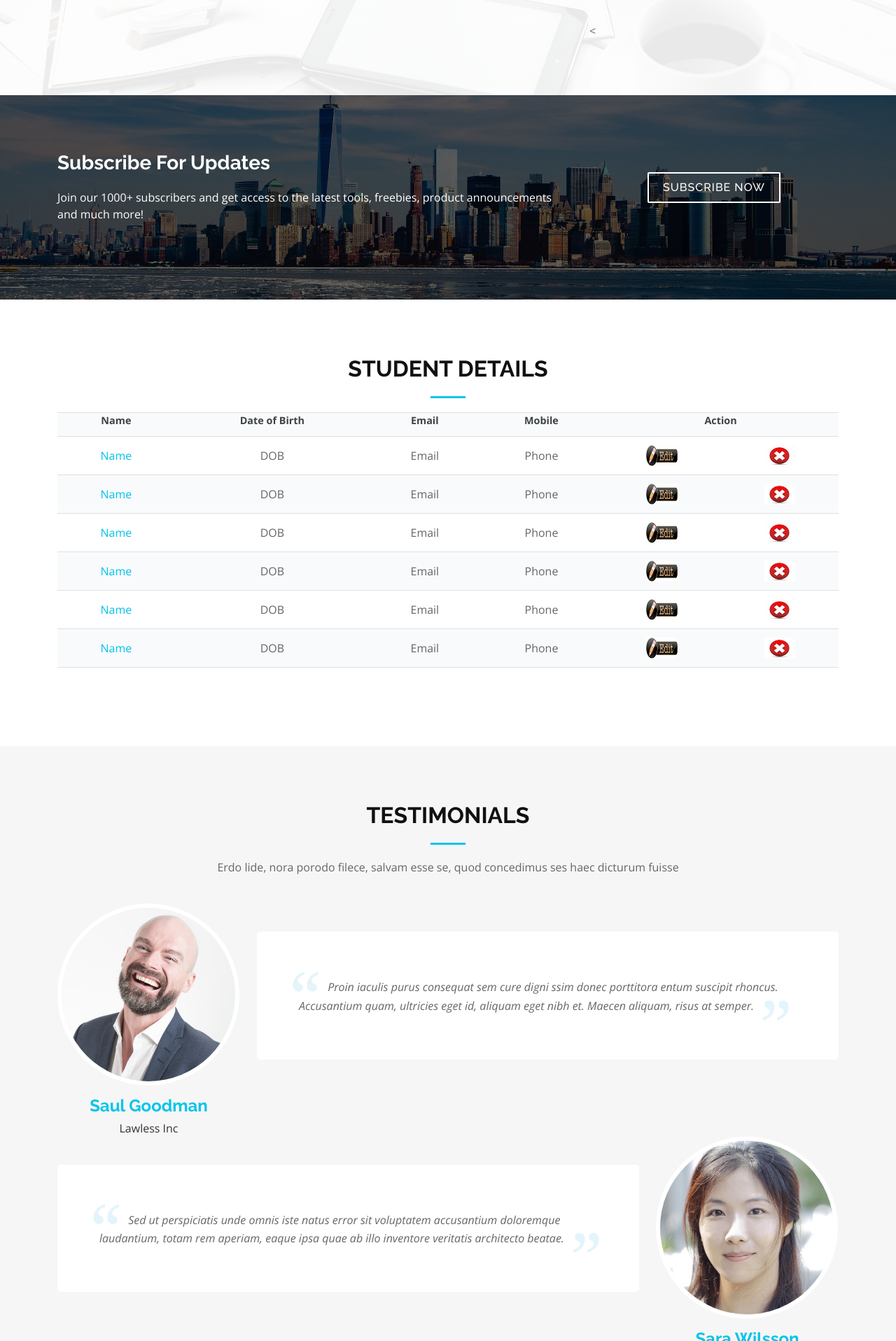
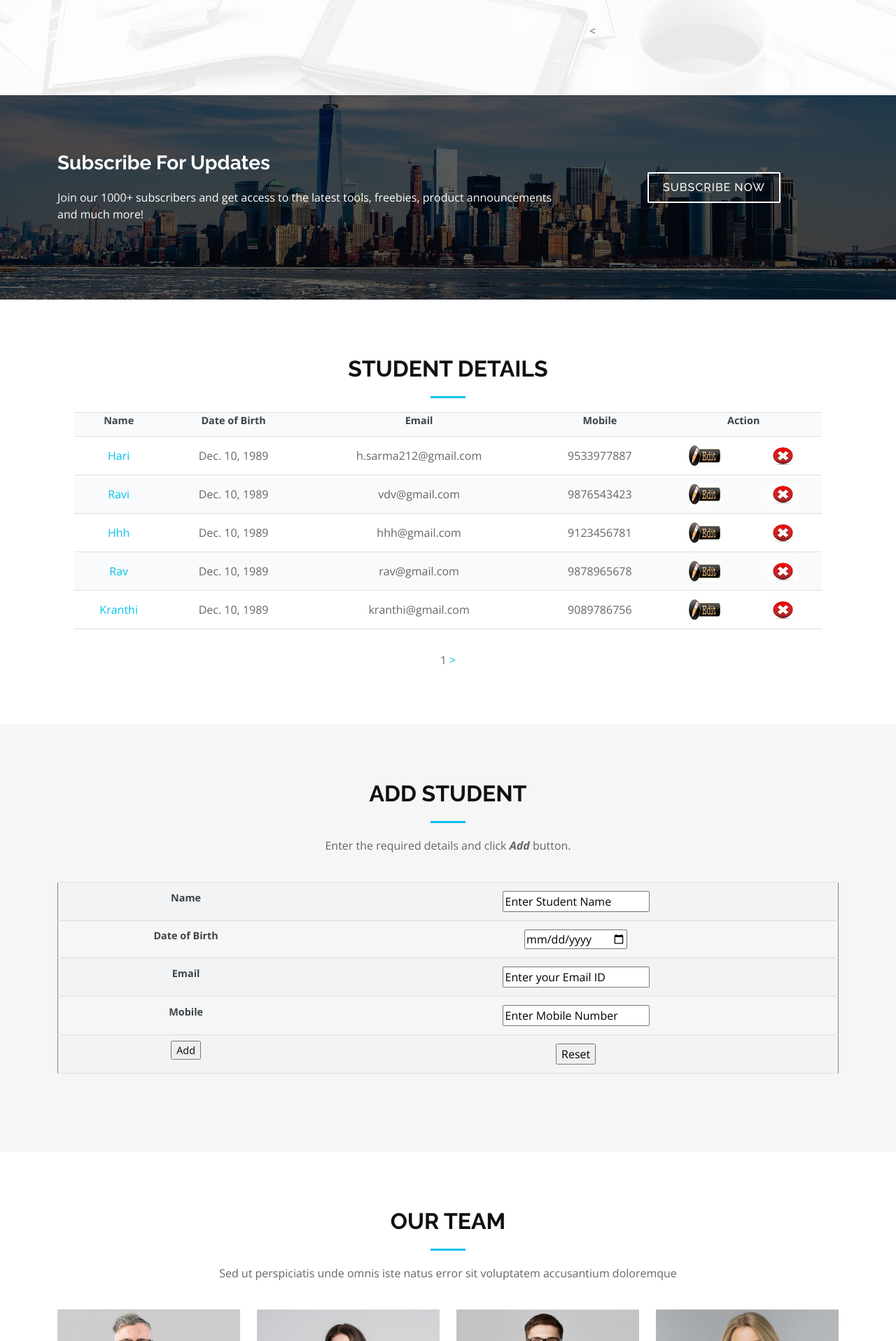
Before and after one commit to harisharma212/PyMan, a Django app: page /home/ in a window 1280 px wide. Shown: the part 1884-3800 px from the top of the page at 70% size. Run offline with Django 3.2, Linux system fonts and the light colour scheme; data comes from the database, SQL or seed files in the repository; both versions use the stored data as it was after the commit; some libraries are stand-ins or nearby versions.

Commit message:
Modified Models & students.html

```diff
--- /dev/null
+++ b/Student/MyApp/Templates/add_student.html
@@ -0,0 +1,43 @@
+{% load static %}
+<section id="testimonials">
+  <div class="container" data-aos="fade-up">
+    <div class="row">
+      <div class="col-md-12">
+        <h3 class="section-title">Add Student</h3>
+        <div class="section-title-divider"></div>
+        <p class="section-description">Enter the required details and click <b><i>Add</i></b> button.</p>
+      </div>
+    </div>
+
+    <div class="row">
+      <form action="/add_student/" method="POST">
+        {% csrf_token %}
+        <table align="center" border="1" text-align="center">
+          <tr>
+            <th>Name</th>
+            <td><input type="text" name="name" value="Enter Student Name"></td>
+          </tr>
+          <tr>
+            <th>Date of Birth</th>
+            <td><input type="date" name="dob"></td>
+          </tr>
+          <tr>
+            <th>Email</th>
+            <td><input type="text" name="mail_id" value="Enter your Email ID"></td>
+          </tr>
+          <tr>
+            <th>Mobile</th>
+            <td><input type="text" name="mobile" value="Enter Mobile Number"></td>
+          </tr>
+          <tr>
+            <th><input type="submit" value="Add"></th>
+            <td><input type="reset" name="Reset"></td>
+          </tr>
+        </table>
+       </form>
+
+    </div>
+
+
+  </div>
+</section><!-- End Testimonials Section -->
--- a/Student/MyApp/Templates/header.html
+++ b/Student/MyApp/Templates/header.html
@@ -12,11 +12,11 @@
         <li><a class="nav-link scrollto" href="#about">About</a></li>
         <li><a class="nav-link scrollto" href="#services">Services</a></li>
         <li><a class="nav-link scrollto " href="#portfolio">Students</a></li>
-        <li><a class="nav-link scrollto" href="#testimonials">Testimonials</a></li>
+        <li><a class="nav-link scrollto" href="#testimonials">Add Student</a></li>
         <li><a class="nav-link scrollto" href="#team">Team</a></li>
-        <li class="dropdown"><a href="#"><span>Drop Down</span> <i class="bi bi-chevron-down"></i></a>
+        <li class="dropdown"><a href="#"><span>CRUD</span> <i class="bi bi-chevron-down"></i></a>
           <ul>
-            <li><a href="#">Drop Down 1</a></li>
+            <li><a href="#">Drop Down</a></li>
             <li class="dropdown"><a href="#"><span>Deep Drop Down</span> <i class="bi bi-chevron-right"></i></a>
               <ul>
                 <li><a href="#">Deep Drop Down 1</a></li>
--- a/Student/MyApp/Templates/home.html
+++ b/Student/MyApp/Templates/home.html
@@ -25,8 +25,8 @@
     <!-- ======= Students Section ======= -->
     {% include 'students.html' %}
 
-    <!-- ======= Testimonials Section ======= -->
-    {% include 'testimonials.html' %}
+    <!-- ======= Add Student Section ======= -->
+    {% include 'add_student.html' %}
 
     <!-- ======= Team Section ======= -->
     {% include 'team.html' %}
--- a/Student/MyApp/Templates/students.html
+++ b/Student/MyApp/Templates/students.html
@@ -10,8 +10,8 @@
 
     <div class="row">
       <div class="col-lg-12 d-flex justify-content-center">
+        <div class="container">
           <table>
-
             <tr>
               <th>Name</th>
               <th>Date of Birth</th>
@@ -19,21 +19,33 @@
               <th>Mobile</th>
               <th colspan="2" text-align="center">Action</th>
             </tr>
-          {% for i in '012345'|make_list %}
+            {% for i in page_obj.object_list %}
             <tr>
-              <td><a href="/view_student/">Name</a></td>
-              <td>DOB</td>
-              <td>Email</td>
-              <td>Phone</td>
+              <td><a href="/view_student/">{{i.name}}</a></td>
+              <td>{{i.dob}}</td>
+              <td>{{i.mail_id}}</td>
+              <td>{{i.mobile}}</td>
               <td><a href="/edit_student/"><img src="{% static 'assets/img/edit.jpg' %}" ></a></td>
               <td><a href="/delete_student/"><img src="{% static 'assets/img/delete.png' %}" ></a></td>
             </tr>
           {% endfor %}
         </table>
+        <center>
+          {%if page_obj.has_previous %} {# whether the previous page exists #}
+              <a href="?page={{page_obj.previous_page_number}}#portfolio"><</a> {# link to the prev page #}
+          {% endif %}
+          <span>{{page_obj.number}}</span> {# the current page number #}
+
+          {%if page_obj.has_next %} {# whether the next page exists #}
+              <a href="?page={{page_obj.next_page_number}}#portfolio">></a> {# link to the next page #}
+          {% endif %}
+      </center>
+      </div>
+
+
       </div>
     </div>
 
   </div>
 
-  </div>
 </section><!-- End Portfolio Section -->
--- a/Student/MyApp/Templates/testimonials.html
+++ /dev/null
@@ -1,43 +0,0 @@
-{% load static %}
-<section id="testimonials">
-  <div class="container" data-aos="fade-up">
-    <div class="row">
-      <div class="col-md-12">
-        <h3 class="section-title">Testimonials</h3>
-        <div class="section-title-divider"></div>
-        <p class="section-description">Erdo lide, nora porodo filece, salvam esse se, quod concedimus ses haec dicturum fuisse</p>
-      </div>
-    </div>
-
-    <div class="row">
-      <div class="col-md-3">
-        <div class="profile">
-          <div class="pic"><img src="{% static 'assets/img/client-1.jpg' %}" alt=""></div>
-          <h4>Saul Goodman</h4>
-          <span>Lawless Inc</span>
-        </div>
-      </div>
-      <div class="col-md-9">
-        <div class="quote">
-          <b><img src="{% static 'assets/img/quote_sign_left.png' %}" alt=""></b> Proin iaculis purus consequat sem cure digni ssim donec porttitora entum suscipit rhoncus. Accusantium quam, ultricies eget id, aliquam eget nibh et. Maecen aliquam, risus at semper. <small><img src="{% static 'assets/img/quote_sign_right.png' %}" alt=""></small>
-        </div>
-      </div>
-    </div>
-
-    <div class="row">
-      <div class="col-md-9">
-        <div class="quote">
-          <b><img src="{% static 'assets/img/quote_sign_left.png' %}" alt=""></b> Sed ut perspiciatis unde omnis iste natus error sit voluptatem accusantium doloremque laudantium, totam rem aperiam, eaque ipsa quae ab illo inventore veritatis architecto beatae. <small><img src="{% static 'assets/img/quote_sign_right.png' %}" alt=""></small>
-        </div>
-      </div>
-      <div class="col-md-3">
-        <div class="profile">
-          <div class="pic"><img src="{% static 'assets/img/client-2.jpg' %}"alt=""></div>
-          <h4>Sara Wilsson</h4>
-          <span>Odeo Inc</span>
-        </div>
-      </div>
-    </div>
-
-  </div>
-</section><!-- End Testimonials Section -->
--- a/Student/MyApp/admin.py
+++ b/Student/MyApp/admin.py
@@ -5,7 +5,8 @@ from MyApp.models import (
 	Family,
 	GovtProof,
 	Consultancy,
-	CourseFee
+	CourseFee,
+	Batch
 	)
 
 # Register your models here.
@@ -15,3 +16,4 @@ admin.site.register(Family)
 admin.site.register(GovtProof)
 admin.site.register(Consultancy)
 admin.site.register(CourseFee)
+admin.site.register(Batch)
--- /dev/null
+++ b/Student/MyApp/forms.py
@@ -0,0 +1,45 @@
+from django import forms
+
+from MyApp.models import (
+	Student,
+	Education,
+	Family,
+	GovtProof,
+	Consultancy,
+	CourseFee
+	)
+
+class StudentForm(forms.ModelForm):
+	class Meta:
+		model = Student
+		fields = '__all__'
+
+
+class EducationForm(forms.Form):
+	class Meta:
+		model = Education
+		fields = '__all__'
+
+
+class FamilyForm(forms.Form):
+	class Meta:
+		model = Family
+		fields = '__all__'
+
+
+class GovtProofForm(forms.Form):
+	class Meta:
+		model = GovtProof
+		fields = '__all__'
+
+
+class ConsultancyForm(forms.Form):
+	class Meta:
+		model = Consultancy
+		fields = '__all__'
+
+
+class CourseFeeForm(forms.Form):
+	class Meta:
+		model = CourseFee
+		fields = '__all__'
--- a/Student/MyApp/models.py
+++ b/Student/MyApp/models.py
@@ -2,7 +2,18 @@ from django.db import models
 from django.core.validators import MaxValueValidator, MinValueValidator
 
 # Create your models here.
+class Batch(models.Model):
+	number = models.IntegerField(unique=True)
+	start_date = models.DateField()
+	end_date = models.CharField(default="Till Date", max_length=100)
+	batch_name = models.CharField(max_length=100)
+
+	def __str__(self):
+		return str(self.number)
+
+
 class Student(models.Model):
+	batch = models.ForeignKey(Batch, on_delete=models.CASCADE)
 	name = models.CharField(max_length=100)
 	dob = models.DateField()
 	mail_id = models.CharField(max_length=100, unique=True)
--- a/Student/MyApp/views.py
+++ b/Student/MyApp/views.py
@@ -1,5 +1,40 @@
 from django.shortcuts import render
+from django.http import HttpResponseRedirect
+from django.views import View
+from django.core.paginator import Paginator
+
+from MyApp.models import Student
+from MyApp.forms import StudentForm
 
 # Create your views here.
 def home(request):
-	return render(request, 'home.html')
+	add_student_form = StudentForm()
+	students = Student.objects.all()
+
+	p = Paginator(students, 5)
+	page_number = request.GET.get('page')
+
+	try:
+		page_obj = p.get_page(page_number)  # returns the desired page object
+	except PageNotAnInteger:
+		# if page_number is not an integer then assign the first page
+		page_obj = p.page(1)
+	except EmptyPage:
+		# if page is empty then return last pagec
+		page_obj = p.page(p.num_pages)
+
+	return render(request, 'home.html',
+		{'form': add_student_form,
+		'page_obj': page_obj}
+		)
+
+class AddStudentView(View):
+	def get(self, request):
+		return render(request, 'add_student.html')
+
+	def post(self, request):
+		import pdb;pdb.set_trace()
+		form = StudentForm(request.POST)
+		if form.is_valid():
+			form.save()
+		return HttpResponseRedirect('/home/#portfolio')
--- a/Student/Student/settings.py
+++ b/Student/Student/settings.py
@@ -26,7 +26,7 @@ SECRET_KEY = 'django-insecure-*5-)870kwh29&i^#9mikp+=yh4a9^_z_5@&cjuwb0#)kb1x)2(
 # SECURITY WARNING: don't run with debug turned on in production!
 DEBUG = True
 
-ALLOWED_HOSTS = ['192.168.167.47', '192.168.0.107',]
+ALLOWED_HOSTS = ['192.168.167.47', '192.168.0.107', '127.0.0.1', '192.168.173.47']
 
 
 # Application definition
--- a/Student/Student/urls.py
+++ b/Student/Student/urls.py
@@ -21,4 +21,5 @@ from MyApp import views
 urlpatterns = [
     path('admin/', admin.site.urls),
     path('home/', views.home),
+    path('add_student/', views.AddStudentView.as_view()),
 ]
```
Also changed, not shown: Student/MyApp/migrations/0001_initial.py, Student/MyApp/migrations/0002_govtproof_id_type.py (deleted), Student/db.sqlite3. Lines whose indentation alone changed are shown as unchanged.
